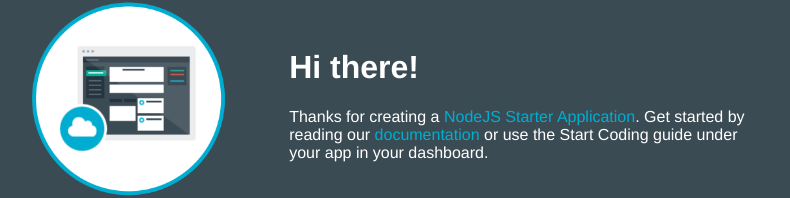
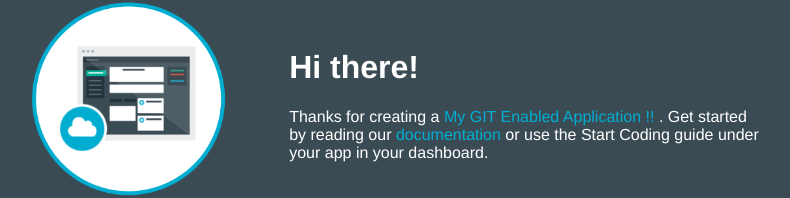
Before and after one commit to tiwarivikas/Training-registration-site, a website: page public/index.html in a window 1280 px wide. Shown: the part 157-355 px from the top of the page, without its empty margins (253-1043 px from the left). Drawn offline with Linux system fonts and the light colour scheme.

Commit message:
Updating Title in index.html

```diff
--- a/public/index.html
+++ b/public/index.html
@@ -17,7 +17,7 @@
         <td>
             <h1>Hi there!</h1>
           <p>Thanks for creating a
-            <span class = "blue">NodeJS Starter Application</span>.
+            <span class = "blue">My GIT Enabled Application !! </span>.
             Get started by reading our
             <a href = "https://www.ng.bluemix.net/docs/#starters/nodejs/index.html#nodejs">documentation</a>
             or use the Start Coding guide under your app in your dashboard.
```
